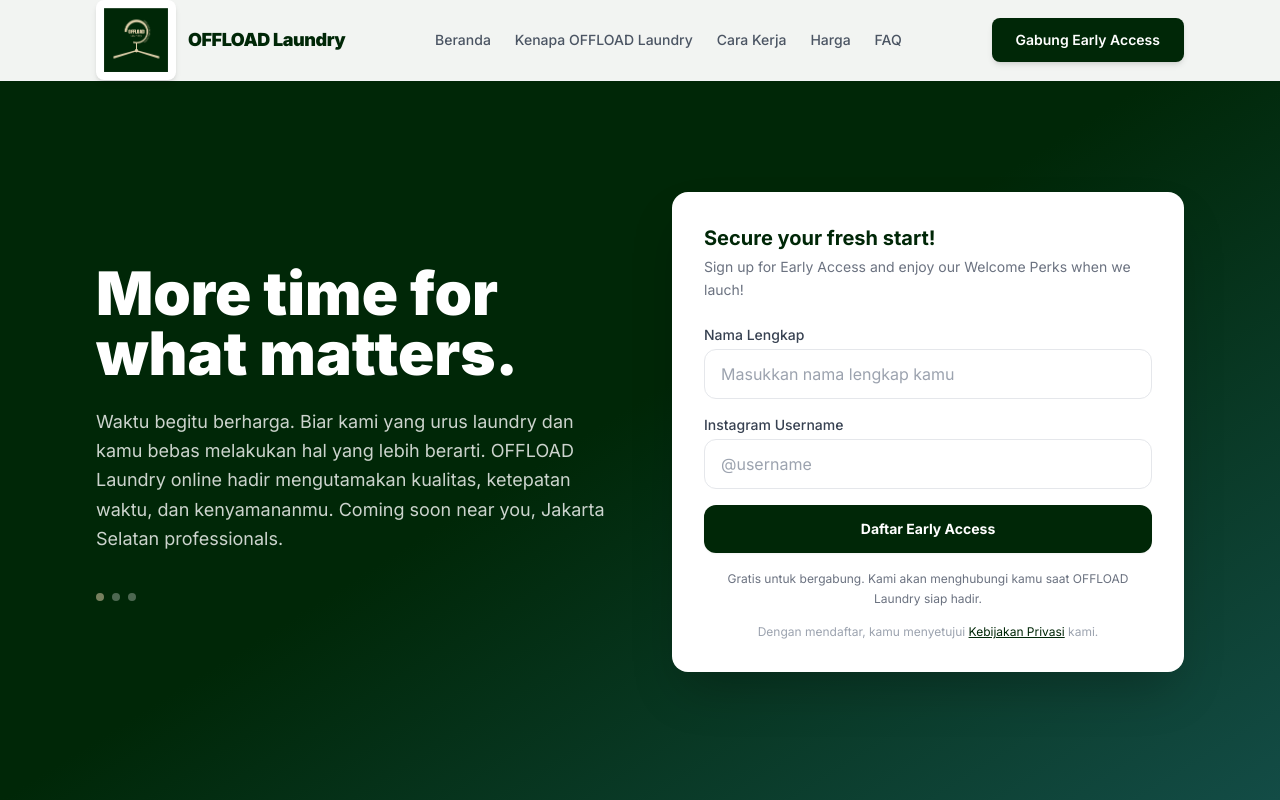
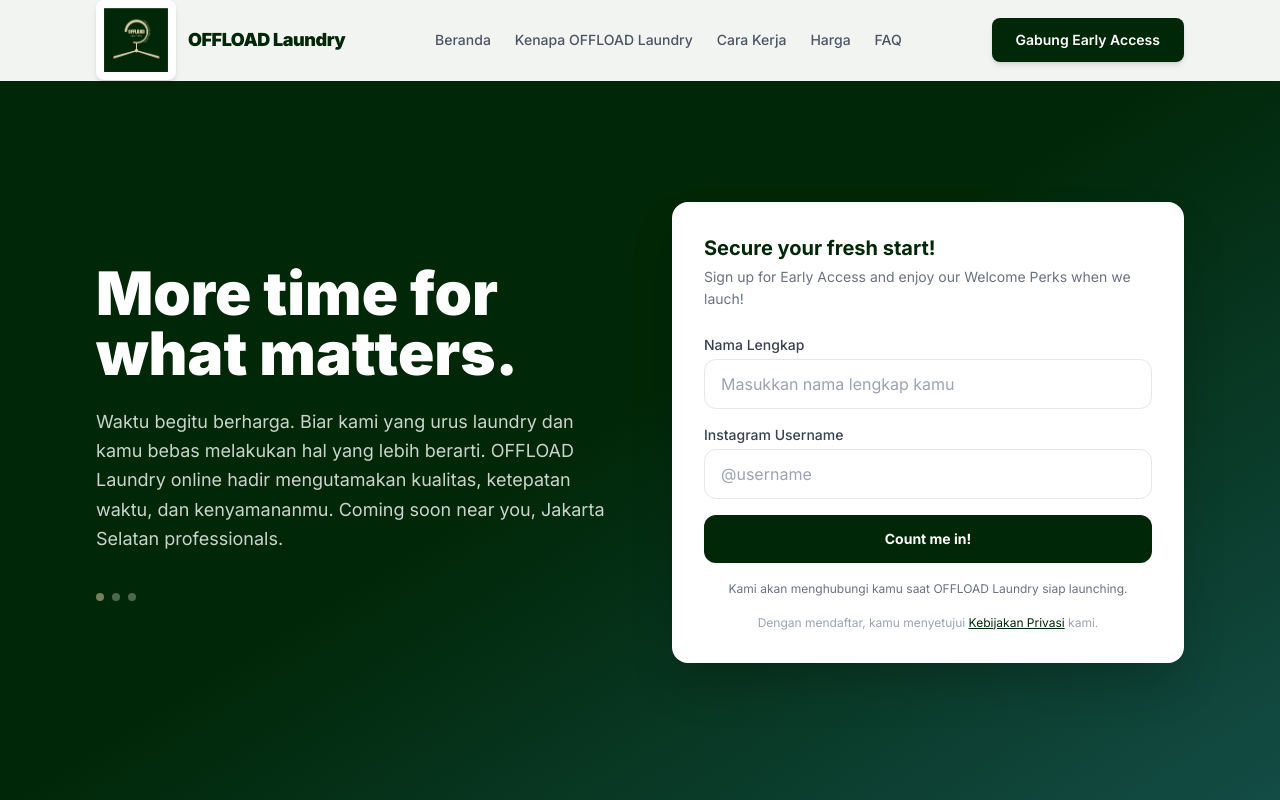
Before and after one commit to Offloadlaundry/Offloadlaundry-landing-page, a Next.js app: page / in a window 1280 px wide. Shown: the top 800 px of the page. Built offline with nearby package versions, Linux system fonts and the light colour scheme.

Commit message:
Update LeadForm.tsx

```diff
--- a/components/forms/LeadForm.tsx
+++ b/components/forms/LeadForm.tsx
@@ -61,9 +61,9 @@ export default function LeadForm() {
                 <circle className="opacity-25" cx="12" cy="12" r="10" stroke="currentColor" strokeWidth="4" />
                 <path className="opacity-75" fill="currentColor" d="M4 12a8 8 0 018-8V0C5.373 0 0 5.373 0 12h4z" />
               </svg>Mendaftar...</span>
-          ) : "Daftar Early Access"}
+          ) : "Count me in!"}
         </button>
-        <p className="text-xs text-gray-500 text-center leading-relaxed">Gratis untuk bergabung. Kami akan menghubungi kamu saat OFFLOAD Laundry siap hadir.</p>
+        <p className="text-xs text-gray-500 text-center leading-relaxed">Kami akan menghubungi kamu saat OFFLOAD Laundry siap launching.</p>
         <p className="text-xs text-gray-400 text-center">Dengan mendaftar, kamu menyetujui{" "}
           <button type="button" onClick={() => setShowPrivacy(true)} className="underline text-primary hover:text-primary/80 transition-colors">Kebijakan Privasi</button>{" "}kami.</p>
       </form>
```
